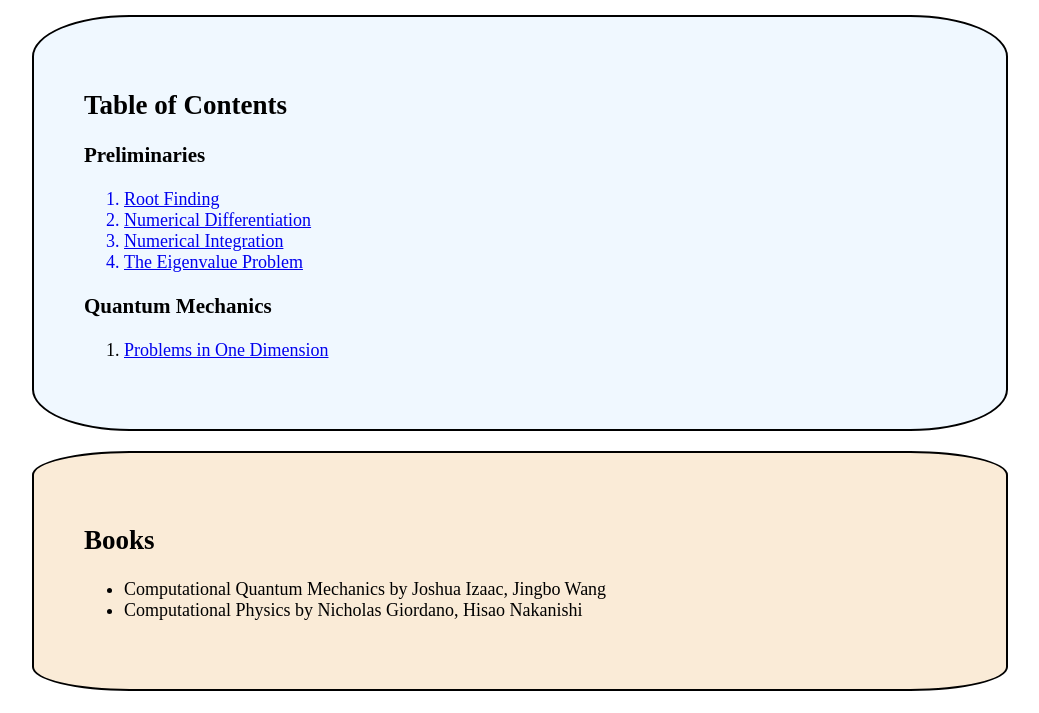
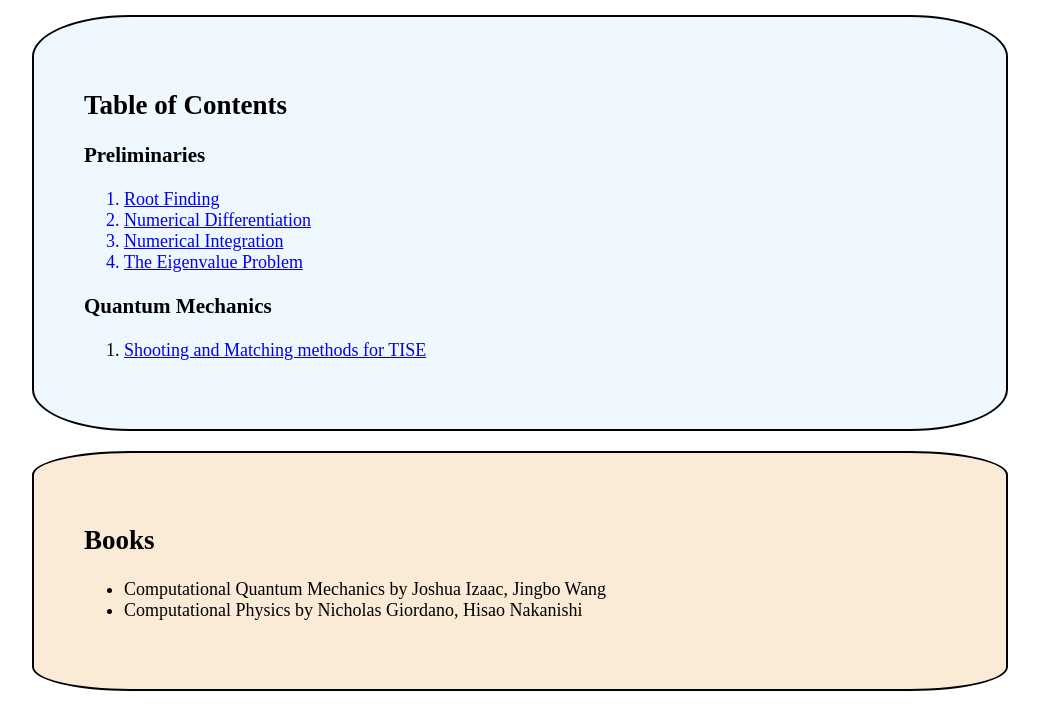
Before and after one commit to JaydevSR/computaional-physics-notes, a plain HTML site: page index.html in a window 1280 px wide. Shown: the part 87-800 px from the top of the page, without its empty margins (120-1159 px from the left). Drawn offline with Linux system fonts and the light colour scheme.

Commit message:
minor things

```diff
--- a/index.html
+++ b/index.html
@@ -29,7 +29,7 @@
                 </ol>
                 <h3>Quantum Mechanics</h3>
                 <ol>
-                    <li><a href="./quantum-mechanics/one-dimension.html">Problems in One Dimension</a></li>
+                    <li><a href="./quantum-mechanics/shooting-matching.html">Shooting and Matching methods for TISE</a></li>
                 </ol>
             </div>
             <div class="references">
```
Also changed, not shown: 2 other files.
